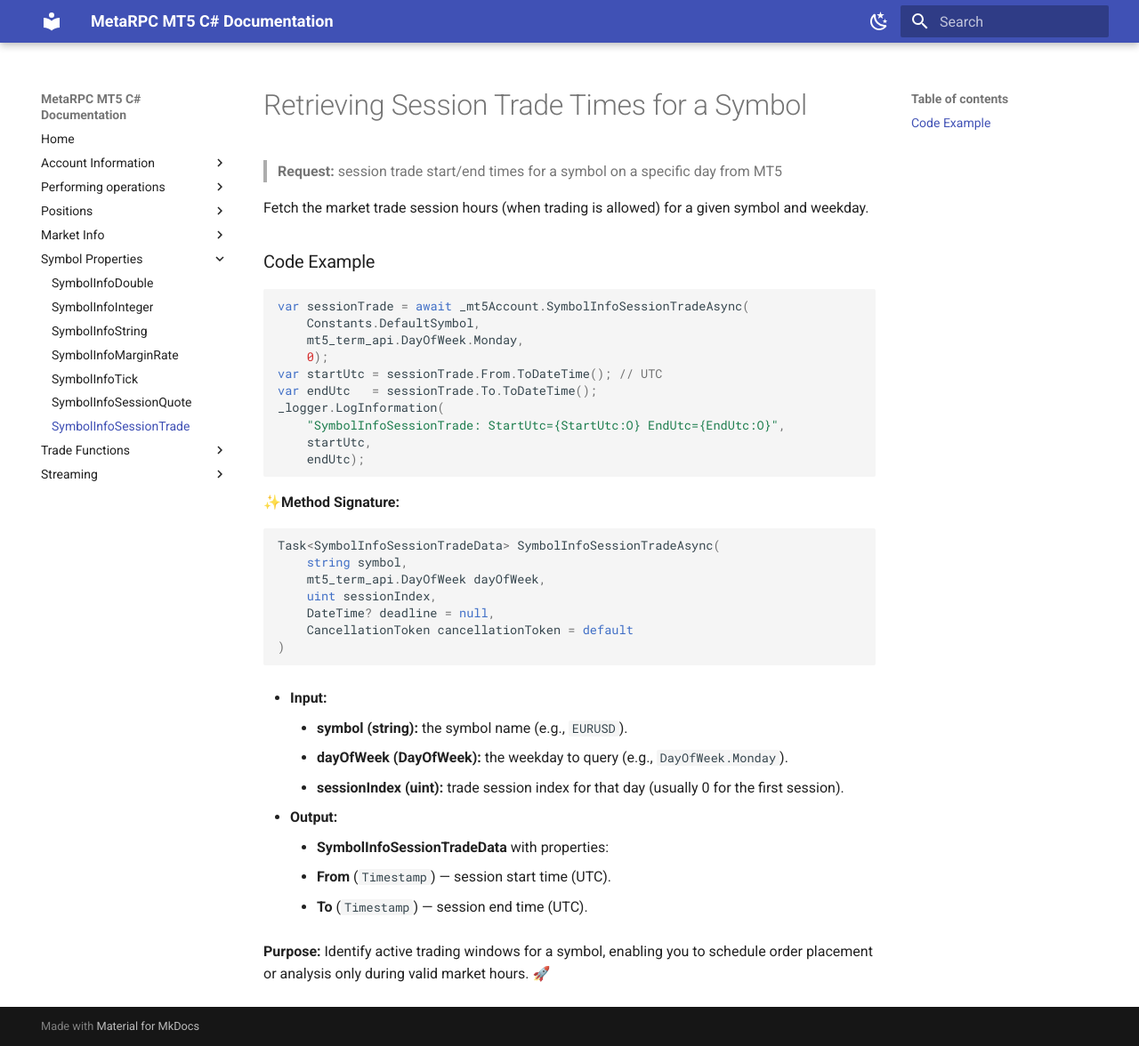
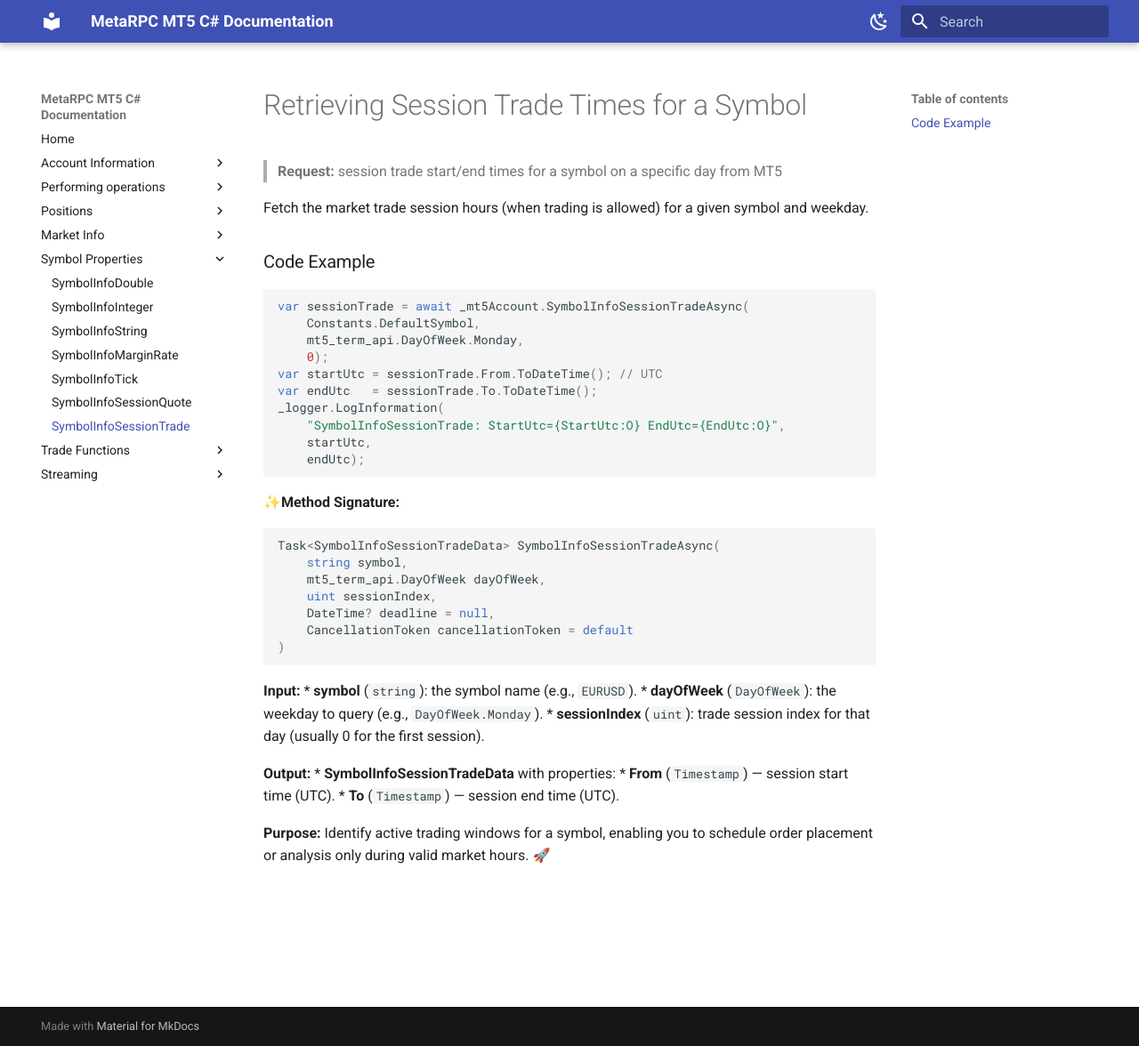
Before and after one commit to MetaRPC/CSharpMT5, an MkDocs documentation site: the page built from docs/SymbolProperties/SymbolInfoSessionTrade.md, in a window 1280 px wide and 1176 px high. Shown: the whole window at 89% size. Built offline with MkDocs 1.6.1 and Material for MkDocs 9.7.7, drawn with Linux system fonts in a browser that asks for light colours.

````diff
--- a/docs/SymbolProperties/SymbolInfoSessionTrade.md
+++ b/docs/SymbolProperties/SymbolInfoSessionTrade.md
@@ -30,14 +30,14 @@ Task<SymbolInfoSessionTradeData> SymbolInfoSessionTradeAsync(
 )
 ```
 
-* **Input:**
-    * **symbol (string):** the symbol name (e.g., `EURUSD`).
-    * **dayOfWeek (DayOfWeek):** the weekday to query (e.g., `DayOfWeek.Monday`).
-    * **sessionIndex (uint):** trade session index for that day (usually 0 for the first session).
+ **Input:**
+ * **symbol** (`string`): the symbol name (e.g., `EURUSD`).
+  * **dayOfWeek** (`DayOfWeek`): the weekday to query (e.g., `DayOfWeek.Monday`).
+  * **sessionIndex** (`uint`): trade session index for that day (usually 0 for the first session).
 
-* **Output:**
-    * **SymbolInfoSessionTradeData** with properties:
-      * **From** (`Timestamp`) — session start time (UTC).
-      * **To** (`Timestamp`) — session end time (UTC).
+ **Output:**
+* **SymbolInfoSessionTradeData** with properties:
+ * **From** (`Timestamp`) — session start time (UTC).
+ * **To** (`Timestamp`) — session end time (UTC).
 
 **Purpose:** Identify active trading windows for a symbol, enabling you to schedule order placement or analysis only during valid market hours. 🚀
````
